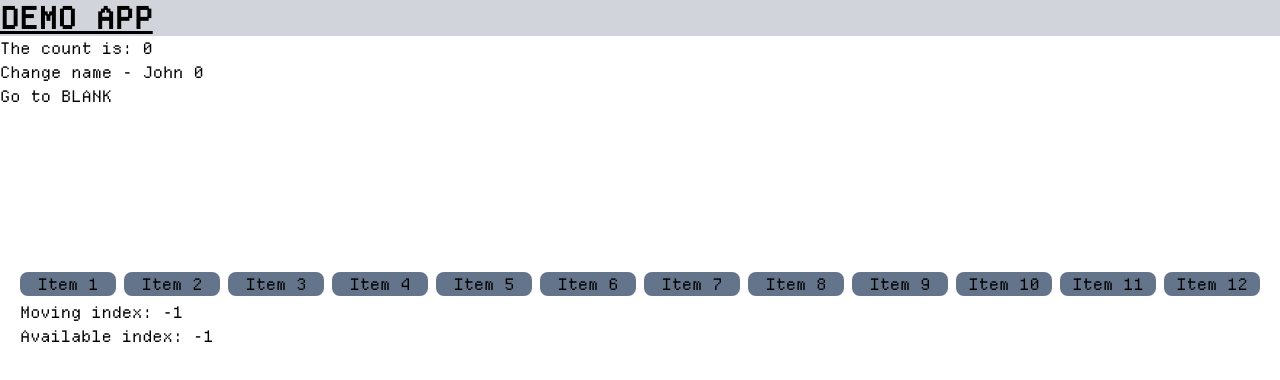
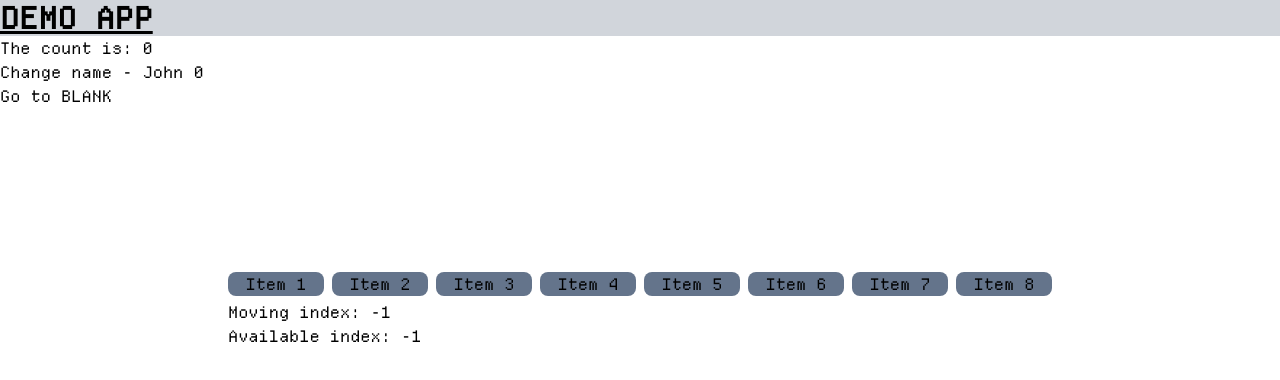
Before and after one commit to pr0g/reorderable-list, a React (Vite) app: page / in a window 1280 px wide. Shown: the top 380 px of the page. Built offline with nearby package versions, Linux system fonts and the light colour scheme.

Commit message:
simplify reorderable list and fix overlap check

```diff
--- a/src/reorderable-list.tsx
+++ b/src/reorderable-list.tsx
@@ -1,6 +1,31 @@
-import { useState, Fragment, useRef, useEffect, useCallback } from "react";
+import { useState, useRef, useEffect, useCallback, memo } from "react";
 
-export function ReorderableList() {
+// helper function to get unscaled rect
+const getUnscaledRect = (element: HTMLElement, scale: number) => {
+  const rect = element.getBoundingClientRect();
+
+  const centerX = rect.left + rect.width / 2;
+  const centerY = rect.top + rect.height / 2;
+
+  const unscaledWidth = rect.width / scale;
+  const unscaledHeight = rect.height / scale;
+
+  const unscaledLeft = centerX - unscaledWidth / 2;
+  const unscaledRight = centerX + unscaledWidth / 2;
+  const unscaledTop = centerY - unscaledHeight / 2;
+  const unscaledBottom = centerY + unscaledHeight / 2;
+
+  return {
+    left: unscaledLeft,
+    right: unscaledRight,
+    top: unscaledTop,
+    bottom: unscaledBottom,
+    width: unscaledWidth,
+    height: unscaledHeight,
+  };
+};
+
+export const ReorderableList = memo(function ReorderableList() {
   const [items, setItems] = useState<string[]>([
     "Item 1",
     "Item 2",
@@ -10,30 +35,14 @@ export function ReorderableList() {
     "Item 6",
     "Item 7",
     "Item 8",
-    "Item 9",
-    "Item 10",
-    "Item 11",
-    "Item 12",
   ]);
   const [movingIndex, setMovingIndex] = useState(-1);
   const [availableIndex, setAvailableIndex] = useState(-1);
-  const [justReleasedMouseDelta, setJustReleasedMouseDelta] = useState([0, 0]);
-  // const [becomingUnavailableIndex, setBecomingUnavailableIndex] = useState(-1);
-  const [justReleasedIndex, setJustReleasedIndex] = useState(-1);
-  // const [becomingAvailableIndex, setBecomingAvailableIndex] = useState(-1);
   const [mouseDelta, setMouseDelta] = useState([0, 0]);
   const mouseDownPosition = useRef([0, 0]);
   const ulRef = useRef<HTMLUListElement | null>(null);
   const liRef = useRef<HTMLLIElement | null>(null);
-  // const itemHeight = 24 + 4; // calculated from liRef client top/bottom getBoundingClientRect (+ 4px margin)
   const itemWidth = useRef(0);
-
-  useEffect(() => {
-    if (justReleasedIndex !== -1) {
-      setJustReleasedIndex(-1);
-      setJustReleasedMouseDelta([0, 0]);
-    }
-  }, [justReleasedIndex]);
 
   useEffect(() => {
     return () => {
@@ -43,60 +52,38 @@ export function ReorderableList() {
 
   const getStyle = useCallback(
     (
-      // item: string,
       index: number,
       movingIndex: number,
-      // becomingAvailableIndex: number,
-      justReleasedIndex: number,
       availableIndex: number,
-      // mouseDelta: [number, number],
       itemWidth: number
     ) => {
-      const theIndex = movingIndex;
-      // movingIndex !== -1
-      //   ? movingIndex
-      //   : becomingAvailableIndex !== -1
-      //   ? becomingAvailableIndex
-      //   : -1;
       const style: React.CSSProperties = {};
-      if (
-        /* index === becomingAvailableIndex || */
-        index === movingIndex
-      ) {
+      if (index === movingIndex) {
         style.transform = `scale(1.1)`;
         style.position = "relative";
         style.left = `${mouseDelta[0]}px`;
         style.top = `${mouseDelta[1]}px`;
-      } else if (index === justReleasedIndex) {
-        // console.log("just released");
-        // console.log(JSON.stringify(justReleasedMouseDelta));
-        style.transform = `translateX(${justReleasedMouseDelta[0]}px) translateY(${justReleasedMouseDelta[1]}px) scale(1.1)`;
       } else if (
         index >= availableIndex &&
-        index < theIndex &&
-        theIndex !== -1
+        index < movingIndex &&
+        movingIndex !== -1
       ) {
-        // style.transform = `translateX(${itemWidth}px)`;
-        style.position = "relative";
-        style.left = itemWidth;
+        style.transform = `translateX(${itemWidth}px)`;
       } else if (
         index <= availableIndex &&
-        index > theIndex &&
-        theIndex !== -1
+        index > movingIndex &&
+        movingIndex !== -1
       ) {
-        // style.transform = `translateX(${-itemWidth}px)`;
-        style.position = "relative";
-        style.left = -itemWidth;
+        style.transform = `translateX(${-itemWidth}px)`;
       }
       return style;
     },
-    [justReleasedMouseDelta, mouseDelta]
+    [mouseDelta]
   );
 
   const onPointerDown = useCallback(
     (index: number) => (e: React.PointerEvent<HTMLLIElement>) => {
       setAvailableIndex(index);
-      // setBecomingAvailableIndex(index);
       setMovingIndex(index);
       liRef.current = e.currentTarget;
       // note: space-x-2 is 8px (see +8 below)
@@ -108,72 +95,44 @@ export function ReorderableList() {
   );
 
   const onPointerUp = useCallback(
-    (index: number) => (e: React.PointerEvent<HTMLLIElement>) => {
-      // cancel move before animation ends and sets movingIndex
+    (e: React.PointerEvent<HTMLLIElement>) => {
       liRef.current = null;
       if (movingIndex === -1) {
-        console.log("pointer up");
-        // setBecomingUnavailableIndex(becomingAvailableIndex);
-        // setJustReleasedIndex(becomingAvailableIndex);
         setAvailableIndex(-1);
-        // setBecomingAvailableIndex(-1);
         e.currentTarget.releasePointerCapture(e.pointerId);
-        setJustReleasedMouseDelta([mouseDelta[0], mouseDelta[1]]);
         setMouseDelta([0, 0]);
         return;
       }
       e.currentTarget.releasePointerCapture(e.pointerId);
-      // setBecomingUnavailableIndex(availableIndex);
-      setJustReleasedIndex(availableIndex);
-      ///
       const newItems = [...items];
       const [extracted] = newItems.splice(movingIndex, 1);
       newItems.splice(availableIndex, 0, extracted);
       setItems(newItems);
-      ///
-      setJustReleasedMouseDelta([
-        mouseDelta[0] + (movingIndex - availableIndex) * itemWidth.current,
-        mouseDelta[1],
-      ]);
       setMovingIndex(-1);
       setAvailableIndex(-1);
       setMouseDelta([0, 0]);
-
-      // if (index === becomingAvailableIndex) {
-      // setMovingIndex(index);
-      // setBecomingAvailableIndex(-1);
-      // }
     },
-    [
-      availableIndex,
-      /* becomingAvailableIndex, */ items,
-      mouseDelta,
-      movingIndex,
-    ]
+    [availableIndex, items, movingIndex]
   );
 
   const onPointerMove = useCallback(
     (e: React.PointerEvent<HTMLLIElement>) => {
-      if (/* becomingAvailableIndex !== -1 || */ availableIndex !== -1) {
-        requestAnimationFrame(() => {
-          setMouseDelta([
-            e.clientX - mouseDownPosition.current[0],
-            e.clientY - mouseDownPosition.current[1],
-          ]);
-        });
-      }
       if (availableIndex === -1) {
         return;
       }
-      console.log("move");
-      const indexBefore = availableIndex - 1;
-      if (indexBefore >= 0) {
-        if (liRef.current) {
+      setMouseDelta([
+        e.clientX - mouseDownPosition.current[0],
+        e.clientY - mouseDownPosition.current[1],
+      ]);
+      if (liRef.current) {
+        const indexBefore = availableIndex - 1;
+        if (indexBefore >= 0) {
           const left =
             ulRef.current!.getBoundingClientRect().left +
             indexBefore * itemWidth.current;
           if (
-            liRef.current.getBoundingClientRect().left <
+            // needed to compensate for scale(1.1)
+            getUnscaledRect(liRef.current, 1.1).left <
             left + itemWidth.current / 2
           ) {
             setAvailableIndex(
@@ -181,15 +140,14 @@ export function ReorderableList() {
             );
           }
         }
-      }
-      const indexAfter = availableIndex + 1;
-      if (indexAfter < items.length) {
-        if (liRef.current) {
+        const indexAfter = availableIndex + 1;
+        if (indexAfter < items.length) {
           const left =
             ulRef.current!.getBoundingClientRect().left +
             indexAfter * itemWidth.current;
           if (
-            liRef.current.getBoundingClientRect().right >=
+            // needed to compensate for scale(1.1)
+            getUnscaledRect(liRef.current, 1.1).right >=
             left + itemWidth.current / 2
           ) {
             setAvailableIndex(
@@ -199,55 +157,36 @@ export function ReorderableList() {
         }
       }
     },
-    [availableIndex, items.length /* , becomingAvailableIndex */]
+    [availableIndex, items.length]
   );
 
   return (
-    // outside list
-    // max-w-md
     <div className="flex flex-col">
       <ul ref={ulRef} className="flex flex-wrap gap-x-2">
         {items.map((item, index) => {
           return (
-            // <Fragment key={`${item}`}>
             <li
               key={item}
-              // onTransitionEnd={() => {
-              //   // if (index === becomingAvailableIndex) {
-              //   //   setMovingIndex(index);
-              //   //   setBecomingAvailableIndex(-1);
-              //   // }
-              //   // if (index === becomingUnavailableIndex) {
-              //   //   setBecomingUnavailableIndex(-1);
-              //   // }
-              // }}
               onPointerDown={onPointerDown(index)}
-              onPointerUp={onPointerUp(index)}
+              onPointerUp={onPointerUp}
               onPointerMove={onPointerMove}
               className={`select-none bg-slate-500 rounded-lg my-1 min-w-24 text-center ${
-                index === movingIndex ? "text-red-500 z-50" : "text-black" // transition-transform duration-300
+                index === movingIndex ? "text-red-500 z-50" : "text-black"
               }`}
               style={getStyle(
-                // item,
                 index,
                 movingIndex,
-                // becomingAvailableIndex,
-                justReleasedIndex,
                 availableIndex,
-                // mouseDelta as [number, number],
                 itemWidth.current
               )}
             >
               {item}
             </li>
-            // </Fragment>
           );
         })}
       </ul>
       <p>Moving index: {movingIndex}</p>
       <p>Available index: {availableIndex}</p>
-      {/* <p>Becoming available index: {becomingAvailableIndex}</p> */}
-      {/* <p>Becoming unavailable index: {becomingUnavailableIndex}</p> */}
     </div>
   );
-}
+});
```
